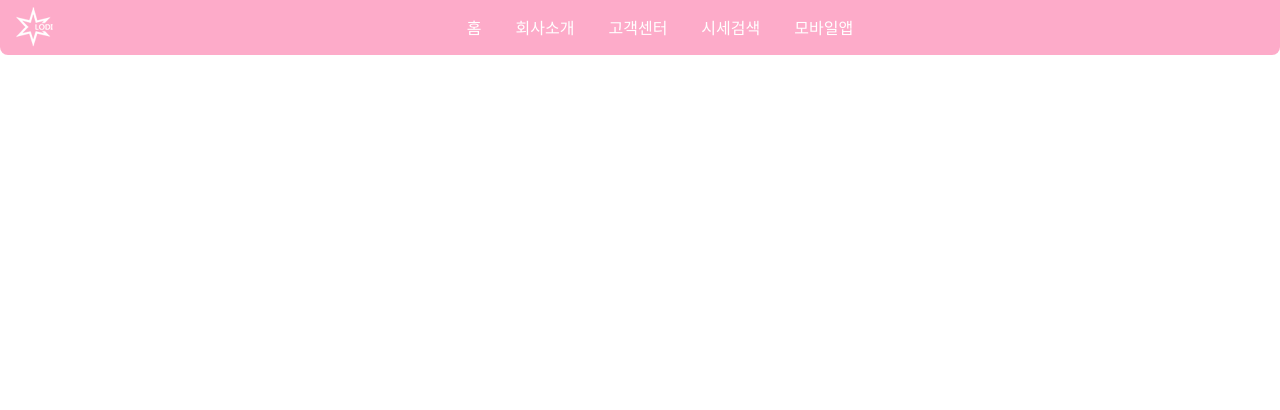
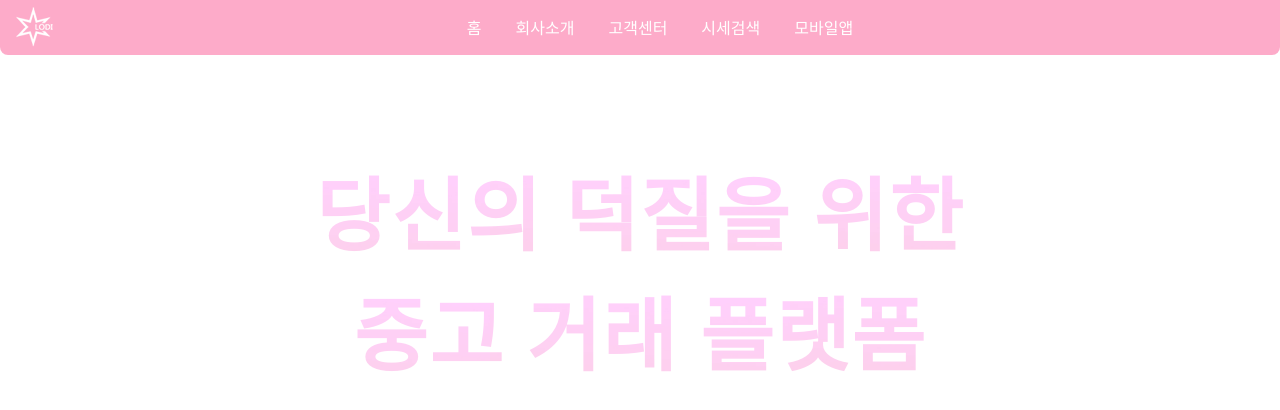
Before and after one commit to SeungMin07/LODI_Shop, a plain HTML site: page index.html in a window 1280 px wide. Drawn offline with nearby package versions, Linux system fonts and the light colour scheme; files that its build step writes are made by us from their sources.

Commit message:
Update introduce.css

```diff
--- a/introduce.css
+++ b/introduce.css
@@ -63,7 +63,7 @@ body{background: #f1f1f1;}
   font-weight:700;
   letter-spacing: 2px;
   /* background-image: -webkit-linear-gradient(92deg, #82c7ff, #fa5eff); */
-  background-image: url("./imgs_introduce/text_background.jpg");
+ background-image: url("../imgs_introduce/text_background.jpg");
   color:transparent;
   -webkit-background-clip: text;
   background-clip: text;
```
